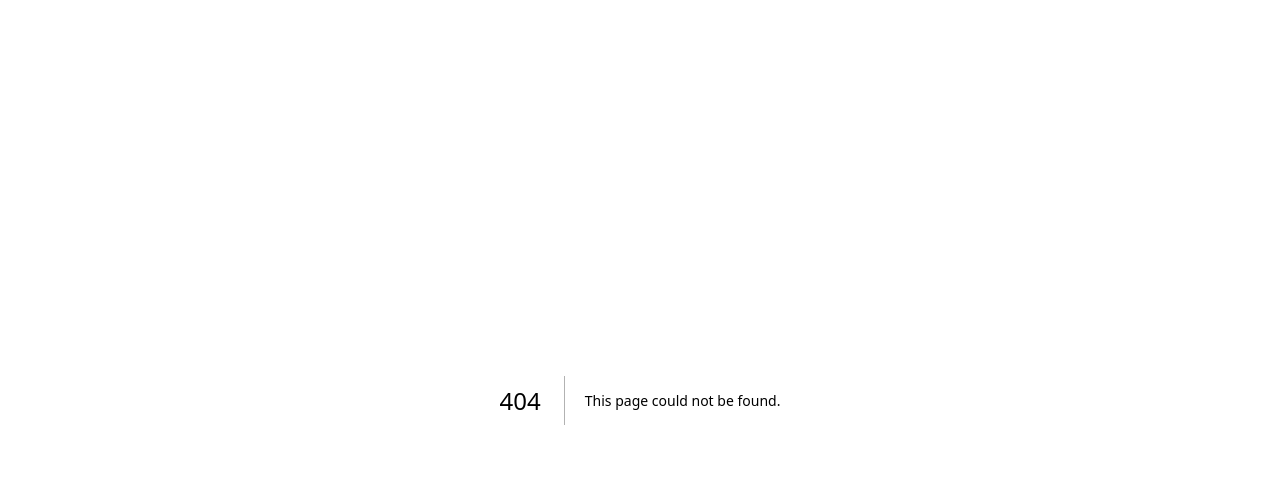
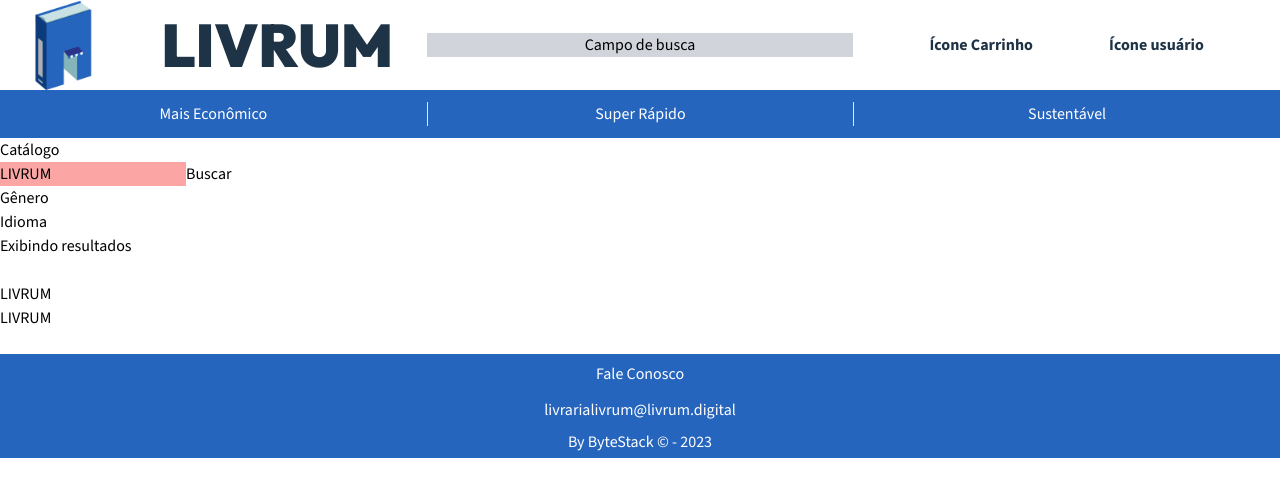
Before and after one commit to byte-stack-uefs/livrum, a Next.js app in the folder phase_4/app/webapp/: page /catalogo in a window 1280 px wide. Before the commit this address had no page. Shown: the top 496 px of the page. Built offline with nearby package versions, Linux system fonts and the light colour scheme.

Commit message:
Estruturando rotas para que usem o layout publico

```diff
--- /dev/null
+++ b/phase_4/app/webapp/app/(public)/carrinho/page.tsx
@@ -0,0 +1,3 @@
+export default function Page() {
+    return "Cart";
+}
--- /dev/null
+++ b/phase_4/app/webapp/app/(public)/catalogo/page.tsx
@@ -0,0 +1,93 @@
+"use client";
+
+import { useEffect, useState } from "react";
+import EbookCard from "../../components/EbookCard";
+import Book from "../../interfaces/Book";
+
+export default function Page() {
+    const [name, setName] = useState("LIVRUM");
+
+    const [books, setBooks] = useState([
+        {
+            author: "Almir Neto",
+            title: "A sutil arte de ligar o foda-se",
+            releaseDate: "27/11/2023",
+        },
+        {
+            author: "Almir Neto",
+            title: "A sutil arte de ligar o foda-se",
+            releaseDate: "27/11/2023",
+        },
+        {
+            author: "Almir Neto",
+            title: "A sutil arte de ligar o foda-se",
+            releaseDate: "27/11/2023",
+        },
+        {
+            author: "Almir Neto",
+            title: "A sutil arte de lgar o foda-se",
+            releaseDate: "Livro do meio aleatório",
+        },
+        {
+            author: "Almir Neto",
+            title: "A sutil arte de ligar o foda-se",
+            releaseDate: "27/11/2023",
+        },
+        {
+            author: "Almir Neto",
+            title: "A sutil arte de ligar o foda-se",
+            releaseDate: "27/11/2023",
+        },
+    ]);
+
+    document.title = name;
+
+    // const books: Book[] = ;
+
+    return (
+        <div>
+            <h5>Catálogo</h5>
+
+            <div>
+                <div>
+                    <input type="text" value={name} className="bg-red-300" onChange={(e) => setName(e.target.value)} />
+                    <button
+                        onClick={() => {
+                            let b = Array.from(books);
+
+                            b.push({ title: "teste", author: "", releaseDate: "" });
+
+                            setBooks(b);
+                        }}
+                    >
+                        Buscar
+                    </button>
+                    <br />
+                    Gênero
+                    <br />
+                    Idioma
+                </div>
+                <div>Exibindo resultados</div>
+
+                <br />
+
+                {name}
+                <br />
+                {name}
+                <br />
+
+                <br />
+
+                <div>
+                    {books
+                        .filter((e) => {
+                            return e.title == name;
+                        })
+                        .map((e) => {
+                            return <EbookCard book={e} />;
+                        })}
+                </div>
+            </div>
+        </div>
+    );
+}
--- /dev/null
+++ b/phase_4/app/webapp/app/(public)/ebook/[id]/page.tsx
@@ -0,0 +1,7 @@
+interface EbookPageParams {
+    id: number;
+}
+
+export default function Page({ params }: { params: EbookPageParams }) {
+    return "klasndçljashçdlasjçdlkwqçkdqw, batata";
+}
--- /dev/null
+++ b/phase_4/app/webapp/app/(public)/layout.tsx
@@ -0,0 +1,5 @@
+import PublicLayout from "../components/layouts/PublicLayout";
+
+export default function Layout({ children }: { children: React.ReactNode }) {
+    return <PublicLayout>{children}</PublicLayout>;
+}
```
